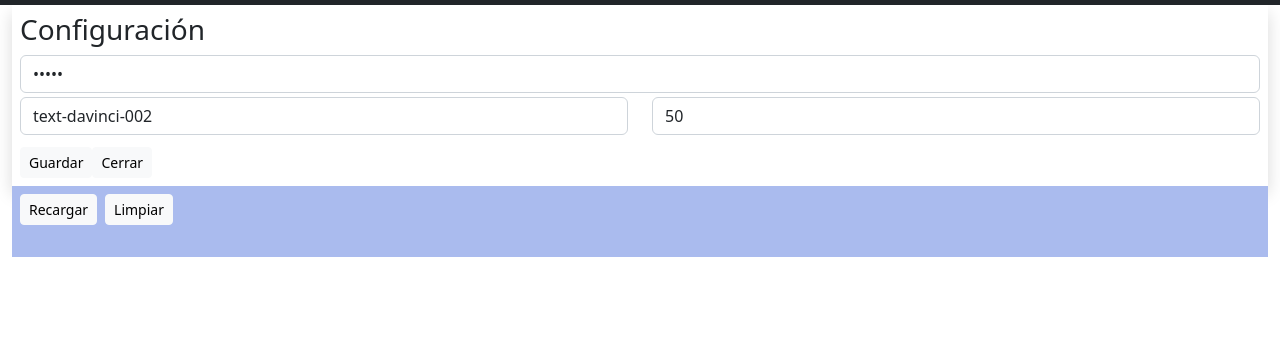
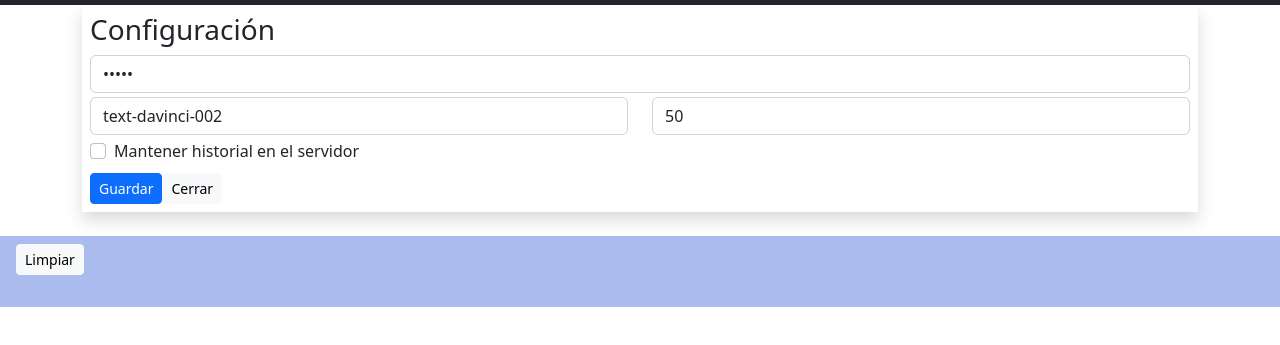
Before and after one commit to akobashikawa/express-chatgpt, a website: page public/index.html in a window 1280 px wide. Shown: the part 51-396 px from the top of the page. Drawn offline with nearby package versions, Linux system fonts and the light colour scheme.

Commit message:
Agregada opcion para mantener historial
Estilos corregidos

```diff
--- a/public/index.html
+++ b/public/index.html
@@ -45,8 +45,8 @@
       </div>
     </nav>
 
-    <div class="container-fluid">
-      <div class="config shadow p-2" v-show="showConfig">
+    <div class="container" v-show="showConfig">
+      <div class="config shadow p-2 mb-4">
         <h3>Configuración</h3>
         <input type="password" class="form-control" placeholder="apiKey" v-model="apiKey">
         <div class="row my-1">
@@ -57,11 +57,20 @@
             <input type="text" class="form-control" placeholder="Max Tokens" v-model="max_tokens">
           </div>
         </div>
-        <button class="btn btn-light btn-sm mt-2" @click="setConfig">Guardar</button>
+        <div class="form-check">
+          <input class="form-check-input" type="checkbox" v-model="holdHistory" id="saveHistory">
+          <label class="form-check-label" for="saveHistory">
+            Mantener historial en el servidor
+          </label>
+        </div>
+        <button class="btn btn-primary btn-sm mt-2" @click="setConfig">Guardar</button>
         <button class="btn btn-light btn-sm mt-2" @click="toggleConfig">Cerrar</button>
       </div>
-      <div class="history p-2" v-if="history">
-        <button class="btn btn-light btn-sm mb-2" @click="getHistory">Recargar</button>
+    </div>
+
+    <div class="">
+      <div class="history p-2">
+        <button class="btn btn-light btn-sm mb-2" @click="getHistory" v-if="holdHistory">Recargar</button>
         <button class="btn btn-light btn-sm mb-2 mx-2" @click="clearHistory">Limpiar</button>
 
         <ul class="list-unstyled">
@@ -104,6 +113,7 @@
           max_tokens: 50,
           prompt: 'Hola',
           history: [],
+          holdHistory: false,
           error: null,
           showConfig: true,
         }
@@ -128,6 +138,7 @@
             apikey: this.apiKey,
             model: this.model,
             max_tokens: this.max_tokens,
+            holdHistory: this.holdHistory,
           };
 
           try {
--- a/routes/indexRouter.js
+++ b/routes/indexRouter.js
@@ -15,7 +15,8 @@ router.put('/config', (req, res, next) => {
   const apiKey = req.body.apikey;
   const model = req.body.model;
   const max_tokens = req.body.max_tokens;
-  const config = {apiKey, model, max_tokens};
+  const holdHistory = req.body.holdHistory == 'true';
+  const config = {apiKey, model, max_tokens, holdHistory};
   chatService.setConfig(config);
   res.json({
     message: 'api actualizado con nueva configuración',
```
Also changed, not shown: routes/chatService.js (+10 -3 lines), README.md.
